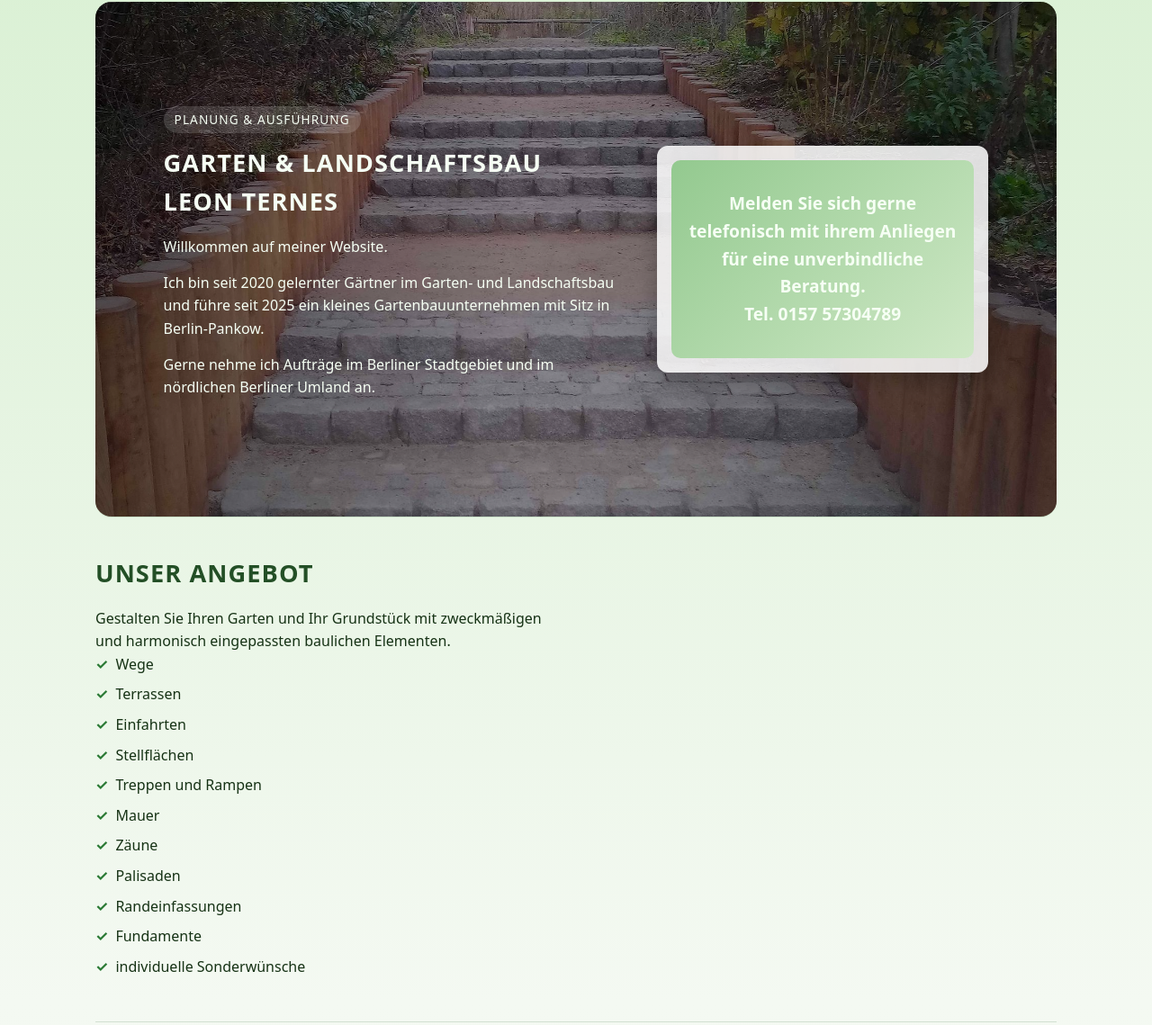
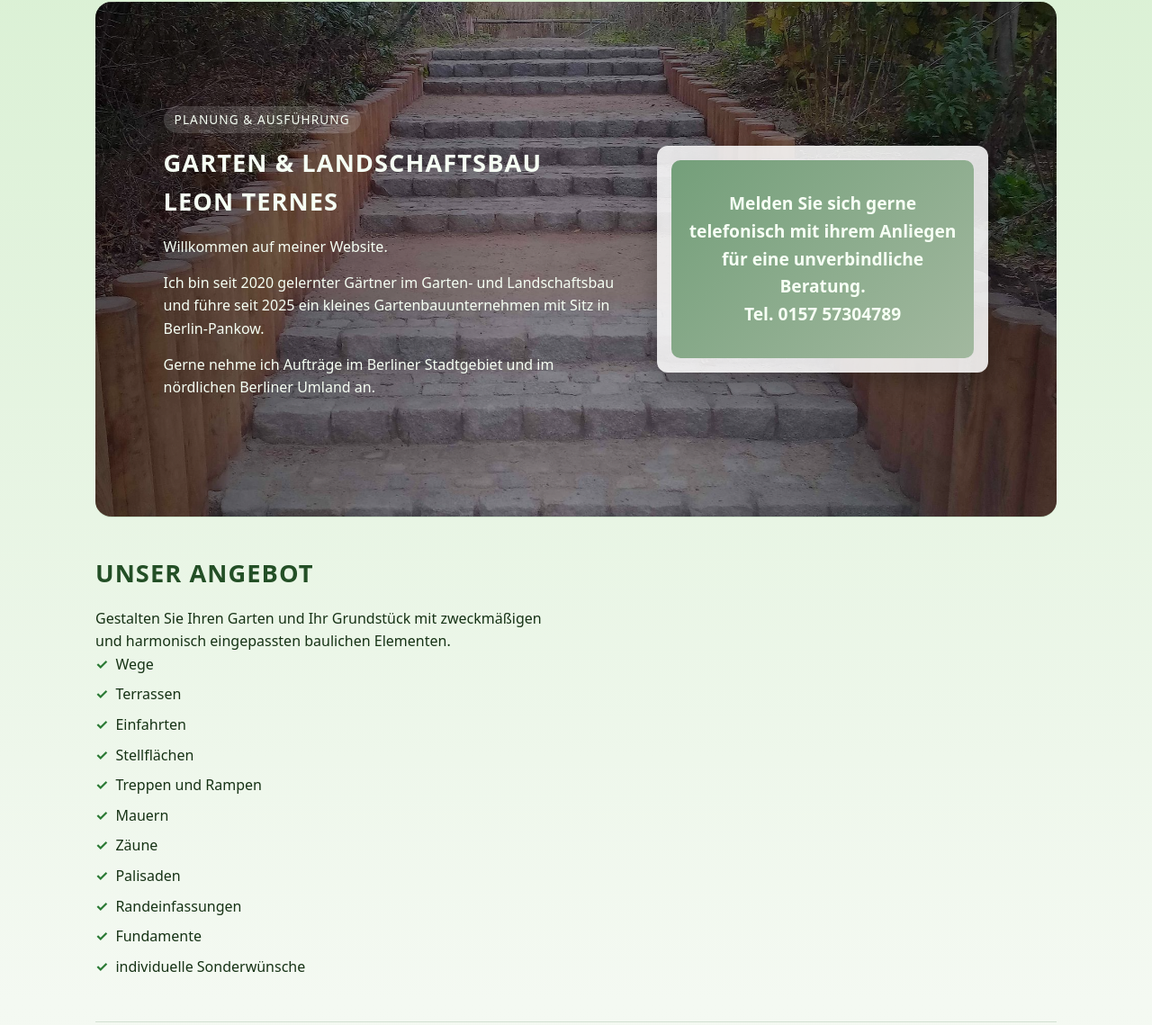
Before and after one commit to haltings/gartenbau, a plain HTML site: page index.html in a window 1280 px wide. Shown: the part 99-1238 px from the top of the page at 90% size. Drawn offline with Linux system fonts and the light colour scheme.

Commit message:
Fri Mar 13 11:36:28 AM CET 2026

```diff
--- a/index.html
+++ b/index.html
@@ -3,6 +3,7 @@
 <head>
   <meta charset="UTF-8">
   <title>Gartenbau & Landschaftsbau Leon Ternes Berlin</title>
+	<link rel="canonical" href="https://haltings.github.io/gartenbau">
 	<meta name="description" content="Gartenbau und Landschaftsbau in Berlin und Brandenburg. Wege, Terrassen, Einfahrten, Stellflächen, Treppen und Rampen, Mauern, Zäune, Palisaden, Randeinfassungen, Fundamente, Sonderwünsche">
   <meta name="viewport" content="width=device-width, initial-scale=1.0">
 	<!-- Open Graph / Social Media -->
@@ -216,7 +217,7 @@
     }
 
     .hero-placeholder {
-      background: linear-gradient(135deg, #93c98f, #cfe8c6);
+			background: linear-gradient(135deg, #749f7a, #a2b89f);
       border-radius: 10px;
       height: 220px;
       display: flex;
@@ -428,7 +429,7 @@
       <div class="intro">
         <div>
           <div class="pill">Planung & Ausführung</div>
-					<h1 class="section-title">Garten & Landschaftsbau<br/>Leon Ternes</h1>
+					<h1 class="section-title">Garten & Landschaftsbau <br/>Leon Ternes</h1>
           <p>Willkommen auf meiner Website.</p>
 					<p>Ich bin seit 2020 gelernter Gärtner im Garten- und Landschaftsbau und führe seit 2025 ein kleines Gartenbauunternehmen mit Sitz in Berlin-Pankow.</p>
 					<p>Gerne nehme ich Aufträge im Berliner Stadtgebiet und im nördlichen Berliner Umland an.</p>
@@ -454,7 +455,7 @@
           <li>Einfahrten</li>
           <li>Stellflächen</li>
           <li>Treppen und Rampen</li>
-          <li>Mauer</li>
+          <li>Mauern</li>
           <li>Zäune</li>
           <li>Palisaden</li>
           <li>Randeinfassungen</li>
```
